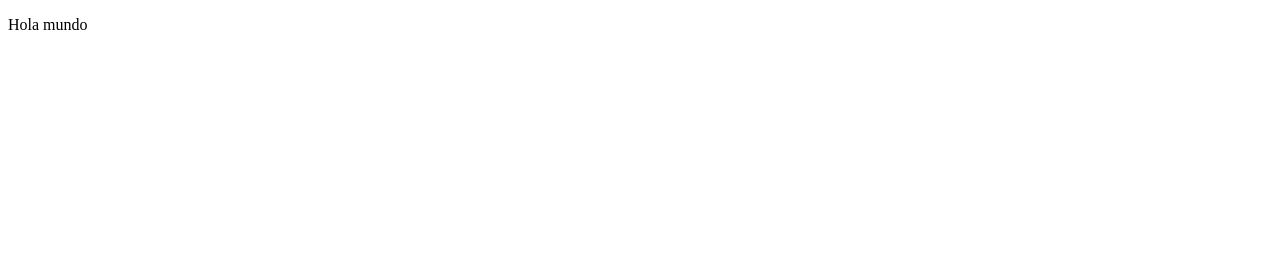
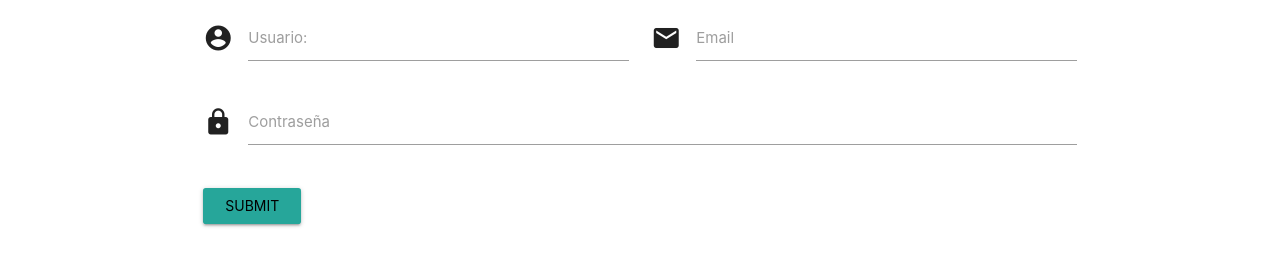
Before and after one commit to AlejandroRaposo/daweb, a plain HTML site: page index.html in a window 1280 px wide. Drawn offline with nearby package versions, Linux system fonts and the light colour scheme.

Commit message:
Creado formulario de registro básico

```diff
--- a/index.html
+++ b/index.html
@@ -4,12 +4,46 @@
         <meta charset="UTF-8">
         <meta name="viewport" content="width=device-width, initial-scale=1.0">
         <title>Document</title>
+
+         <!-- Compiled and minified CSS -->
+    <link rel="stylesheet" href="https://cdnjs.cloudflare.com/ajax/libs/materialize/1.0.0/css/materialize.min.css">
+
+    <!-- Compiled and minified JavaScript -->
+    <script src="https://cdnjs.cloudflare.com/ajax/libs/materialize/1.0.0/js/materialize.min.js"></script>
+
+    <!--Import Google Icon Font-->
+    <link href="https://fonts.googleapis.com/icon?family=Material+Icons" rel="stylesheet">
+
     </head>
     <body>
         <div class="container">
-            <p class="parrafo">
-              Hola mundo
-            </p>
+            <div class="row" >
+                <form class="col s12" action="">
+                  <div class="row">
+                    <div class="input-field col s6">
+                      <i class="material-icons prefix">account_circle</i>
+                      <input id="icon_usuario" type="text" class="validate">
+                      <label for="icon_usuario">Usuario:</label>
+                    </div>
+                    <div class="input-field col s6">
+                      <i class="material-icons prefix">email</i>
+                      <input id="icon_email" type="email" class="validate">
+                      <label for="icon_email">Email</label>
+                    </div>
+
+                    <div class="input-field col s12">
+                        <i class="material-icons prefix">lock</i>
+                        <input id="icon_lock" type="password" class="validate">
+                        <label for="icon_lock">Contraseña</label>
+                      </div>
+
+                  </div>
+
+                  <div>
+                    <input class="waves-effect waves-light btn" type="submit" value="Submit">
+                  </div>
+                </form>
+              </div>
         </div>
     </body>
 </html>
```
